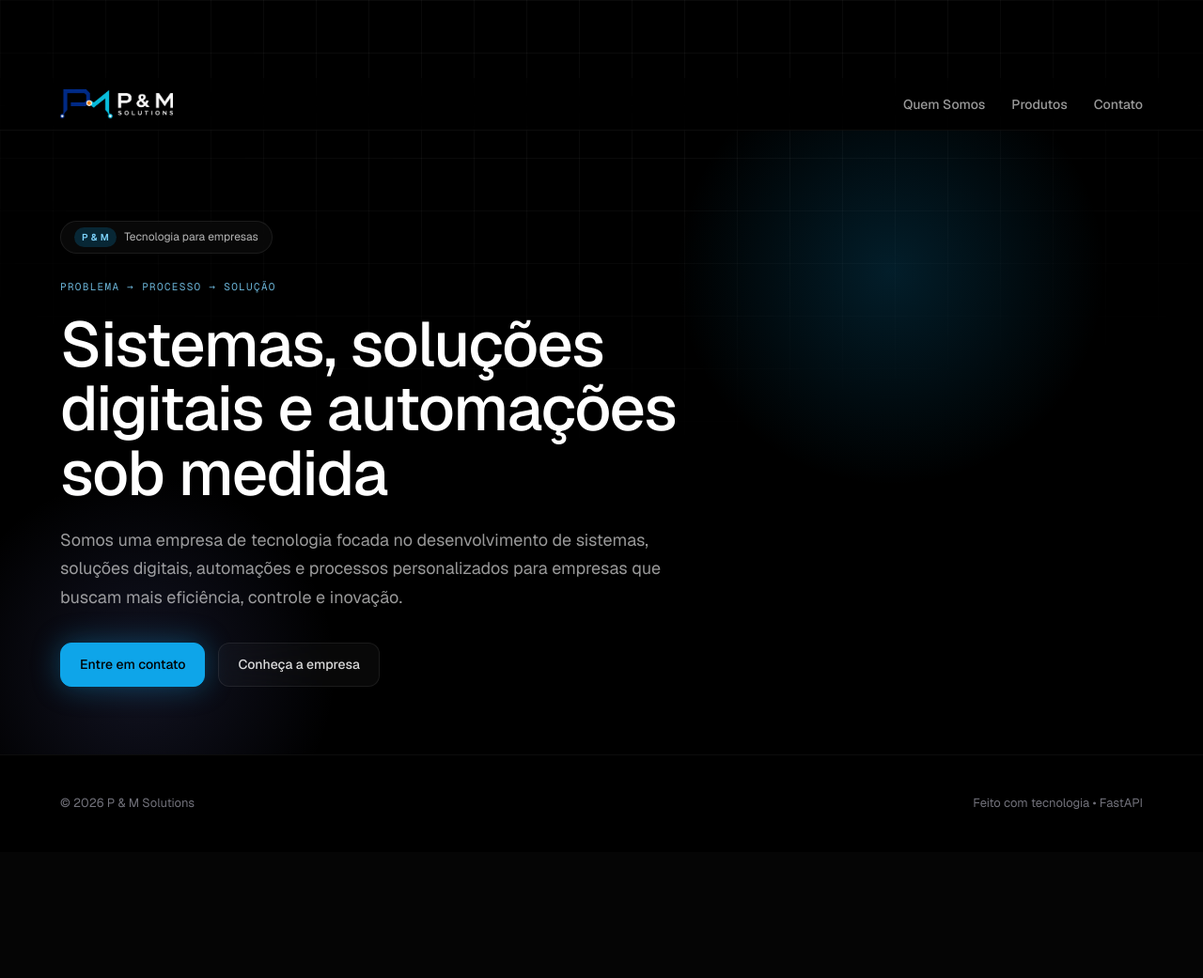
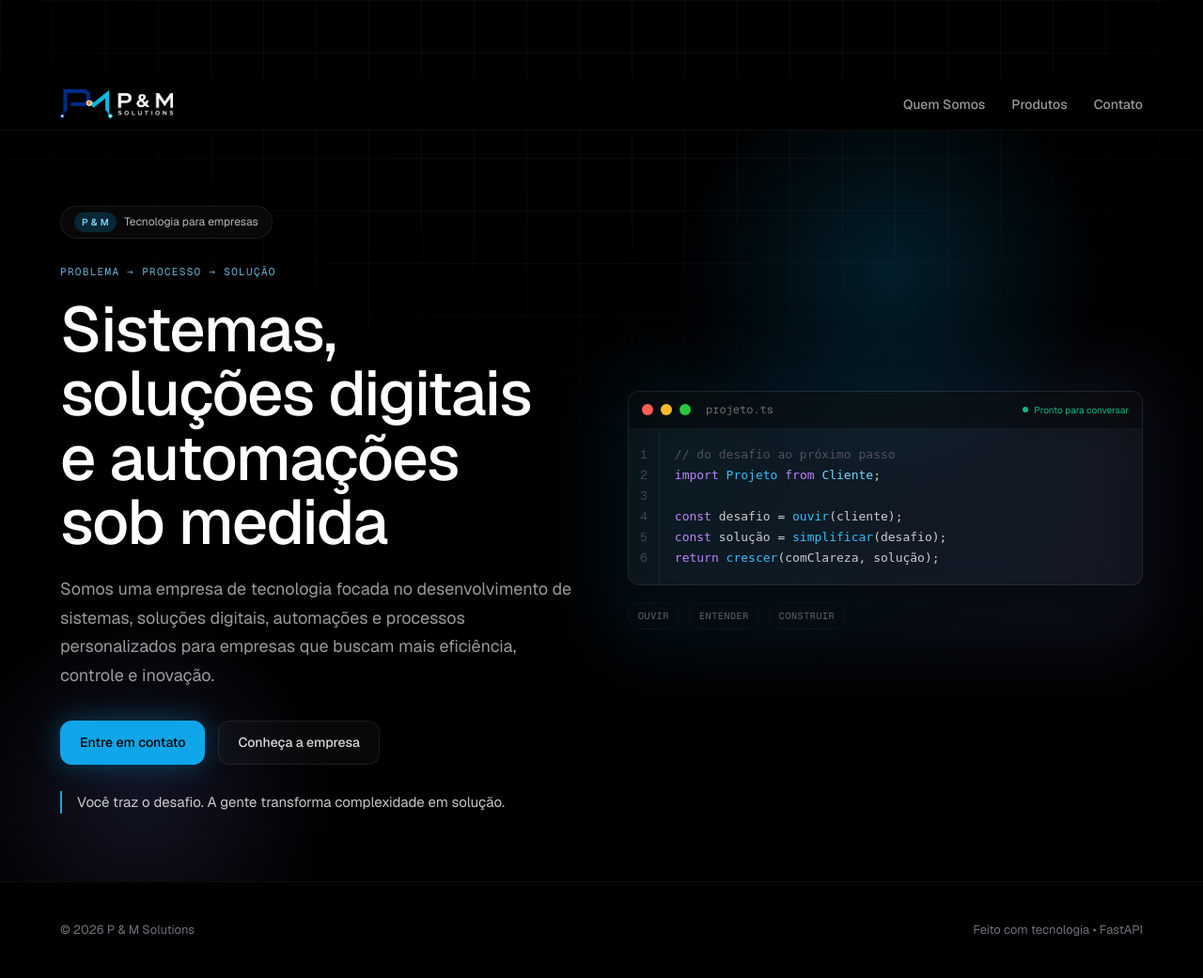
Before and after one commit to matiasestigarribia/p-m-solutions, a FastAPI app: page / in a window 1280 px wide. Shown: the whole page at 94% size. Before the commit the page ends 861 px from the top, so only its background shows below. Run offline with FastAPI, Linux system fonts and the light colour scheme; some libraries are stand-ins or nearby versions.

Commit message:
feat: add mission-led project story to home hero

```diff
--- a/static/css/pm.css
+++ b/static/css/pm.css
@@ -204,9 +204,13 @@ p { margin: 0 0 1rem; }
 .btn-white:hover { background: rgba(255,255,255,0.9); }
 
 /* Hero -------------------------------------------------------------------- */
-.hero { position: relative; overflow: hidden; padding: 96px 0 72px; }
-/* Depth fields: cyan upper-right + indigo lower-left, behind .hero__inner (z 2).
-   Applied only to .hero, which lives exclusively in the home fragment. */
+.hero { position: relative; overflow: hidden; min-height: 620px; padding: 80px 0 72px; }
+.hero__layout {
+  position: relative; z-index: 2;
+  display: grid; grid-template-columns: minmax(0, 1fr) minmax(0, 1fr);
+  gap: 56px; align-items: center;
+}
+/* Depth fields: cyan upper-right + indigo lower-left, behind the hero layout. */
 .hero--home::before {
   content: ''; position: absolute; top: -80px; right: 8%;
   width: 460px; height: 460px;
@@ -219,7 +223,7 @@ p { margin: 0 0 1rem; }
   background: radial-gradient(circle, rgba(129,140,248,0.14) 0%, transparent 70%);
   border-radius: 50%; pointer-events: none; z-index: 1;
 }
-.hero__inner { position: relative; z-index: 2; max-width: 780px; }
+.hero__inner { position: relative; z-index: 2; max-width: 640px; }
 .hero__signal {
   font-family: var(--font-mono); font-size: 11px; letter-spacing: .12em;
   text-transform: uppercase; color: var(--color-accent-300);
@@ -239,6 +243,47 @@ p { margin: 0 0 1rem; }
 .hero__title { margin-bottom: 22px; }
 .hero__subtitle { font-size: 18px; color: rgba(255,255,255,0.6); max-width: 640px; margin-bottom: 32px; }
 .hero__actions { display: flex; gap: 14px; flex-wrap: wrap; }
+.hero__promise {
+  max-width: 540px; margin: 28px 0 0; padding-left: 16px;
+  border-left: 2px solid var(--color-accent);
+  color: rgba(255,255,255,0.78); font-size: 15px; line-height: 1.6;
+}
+.hero__visual { position: relative; min-width: 0; }
+.hero__visual-glow {
+  position: absolute; inset: -18px;
+  background: linear-gradient(120deg, rgba(14,165,233,.12), rgba(129,140,248,.12));
+  filter: blur(40px); border-radius: 28px;
+}
+.project-console {
+  position: relative; overflow: hidden;
+  background: var(--glass-panel); backdrop-filter: blur(12px);
+  border: 1px solid var(--color-border); border-radius: var(--radius-panel);
+  box-shadow: var(--shadow-2xl);
+}
+.project-console__bar {
+  display: flex; align-items: center; gap: 8px; height: 40px; padding: 0 14px;
+  border-bottom: 1px solid var(--color-border-soft); background: rgba(0,0,0,0.4);
+}
+.console-dot { width: 12px; height: 12px; border-radius: 50%; flex-shrink: 0; }
+.console-dot--r { background: #ff5f56; }
+.console-dot--y { background: #ffbd2e; }
+.console-dot--g { background: #27c93f; }
+.project-console__file { margin-left: 8px; font-family: var(--font-mono); font-size: 12px; color: rgba(255,255,255,0.4); }
+.project-console__status { margin-left: auto; display: flex; align-items: center; gap: 6px; font-size: 10px; color: var(--color-success); white-space: nowrap; }
+.status-dot { width: 6px; height: 6px; border-radius: 50%; background: var(--color-success); }
+.project-console__body { display: grid; grid-template-columns: auto 1fr; font-family: var(--font-mono); font-size: 13px; line-height: 1.7; }
+.project-console__lines { padding: 16px 12px; text-align: right; color: rgba(255,255,255,0.2); border-right: 1px solid var(--color-border-soft); user-select: none; }
+.project-console__code { min-width: 0; margin: 0; padding: 16px; overflow-x: auto; white-space: pre; color: rgba(255,255,255,0.78); }
+.code-comment { color: #52525b; }
+.code-keyword { color: #c084fc; }
+.code-variable, .code-function { color: var(--color-accent-400); }
+.code-string { color: var(--color-accent-300); }
+.hero__proof { display: flex; flex-wrap: wrap; gap: 10px; margin-top: 18px; }
+.hero__proof span {
+  padding: 5px 10px; border: 1px solid var(--color-border-soft);
+  border-radius: var(--radius-pill); color: var(--color-muted);
+  font-family: var(--font-mono); font-size: 10px; letter-spacing: .06em; text-transform: uppercase;
+}
 
 /* Cards ------------------------------------------------------------------- */
 .glass-panel {
@@ -327,6 +372,8 @@ select.input-el {
 @media (max-width: 860px) {
   :root { --fs-h1: 44px; --fs-h2: 34px; --section-padding-y: 72px; }
   .grid-3, .grid-2, .form__grid { grid-template-columns: 1fr; }
+  .hero__layout { grid-template-columns: 1fr; gap: 40px; }
+  .hero__visual { max-width: 780px; }
   .nav__links {
     display: none; position: absolute; top: var(--ds-nav-h); left: 0; right: 0;
     flex-direction: column; gap: 0; background: #000;
--- a/templates/base.html
+++ b/templates/base.html
@@ -9,7 +9,7 @@
   <link rel="preconnect" href="https://fonts.googleapis.com">
   <link rel="preconnect" href="https://fonts.gstatic.com" crossorigin>
   <link href="https://fonts.googleapis.com/css2?family=Geist:wght@100;200;300;400;500;600;700&family=Geist+Mono:wght@300;400;500;600&display=swap" rel="stylesheet">
-  <link href="{{ url_for('static', path='css/pm.css') }}?v=20260824-ds-grid-logo" rel="stylesheet">
+  <link href="{{ url_for('static', path='css/pm.css') }}?v=20260824-ds-grid-logo-project" rel="stylesheet">
 
   <!-- HTMX: fragment navigation. Every nav link falls back to a normal href
        when JavaScript is unavailable, so the site works without it. -->
--- a/templates/fragments/home.html
+++ b/templates/fragments/home.html
@@ -1,7 +1,7 @@
 <!-- Home fragment -->
 <section class="hero hero--home" id="home">
-  <div class="container">
-    <div class="hero__inner">
+  <div class="container hero__layout">
+    <div class="hero__inner hero__copy">
       <span class="hero__badge"><span class="tag">P &amp; M</span> Tecnologia para empresas</span>
       <p class="hero__signal">PROBLEMA → PROCESSO → SOLUÇÃO</p>
       <h1 class="hero__title">Sistemas, soluções digitais e automações sob medida</h1>
@@ -10,6 +10,32 @@
         <a class="btn-primary" href="/contato" hx-get="/contato" hx-target="#content" hx-swap="innerHTML" hx-push-url="true">Entre em contato</a>
         <a class="btn-glass" href="/quem-somos" hx-get="/quem-somos" hx-target="#content" hx-swap="innerHTML" hx-push-url="true">Conheça a empresa</a>
       </div>
+      <p class="hero__promise">Você traz o desafio. A gente transforma complexidade em solução.</p>
+    </div>
+
+    <div class="hero__visual" aria-label="Fluxo de projeto da P e M Solutions">
+      <div class="hero__visual-glow" aria-hidden="true"></div>
+      <div class="project-console">
+        <div class="project-console__bar">
+          <span class="console-dot console-dot--r" aria-hidden="true"></span>
+          <span class="console-dot console-dot--y" aria-hidden="true"></span>
+          <span class="console-dot console-dot--g" aria-hidden="true"></span>
+          <span class="project-console__file">projeto.ts</span>
+          <span class="project-console__status"><span class="status-dot" aria-hidden="true"></span>Pronto para conversar</span>
+        </div>
+        <div class="project-console__body">
+          <div class="project-console__lines" aria-hidden="true">1<br>2<br>3<br>4<br>5<br>6</div>
+          <pre class="project-console__code"><code><span class="code-comment">// do desafio ao próximo passo</span>
+<span class="code-keyword">import</span> <span class="code-variable">Projeto</span> <span class="code-keyword">from</span> <span class="code-string">Cliente</span>;
+
+<span class="code-keyword">const</span> desafio = <span class="code-function">ouvir</span>(cliente);
+<span class="code-keyword">const</span> solução = <span class="code-function">simplificar</span>(desafio);
+<span class="code-keyword">return</span> <span class="code-function">crescer</span>(comClareza, solução);</code></pre>
+        </div>
+      </div>
+      <div class="hero__proof" aria-label="Como trabalhamos">
+        <span>Ouvir</span><span>Entender</span><span>Construir</span>
+      </div>
     </div>
   </div>
 </section>
```
Also changed, not shown: tests/integration/test_site.py (+5 -1 lines).
